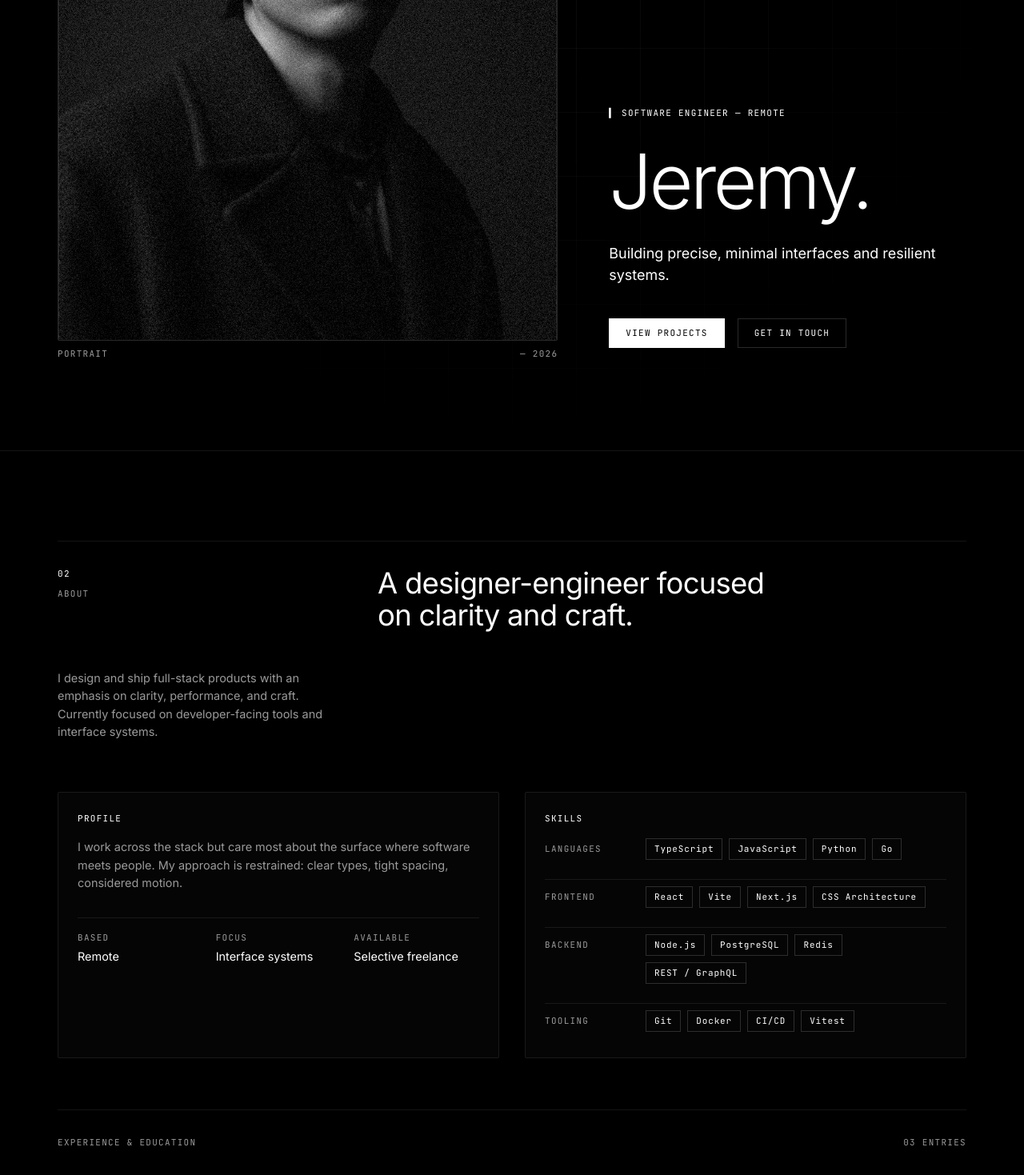
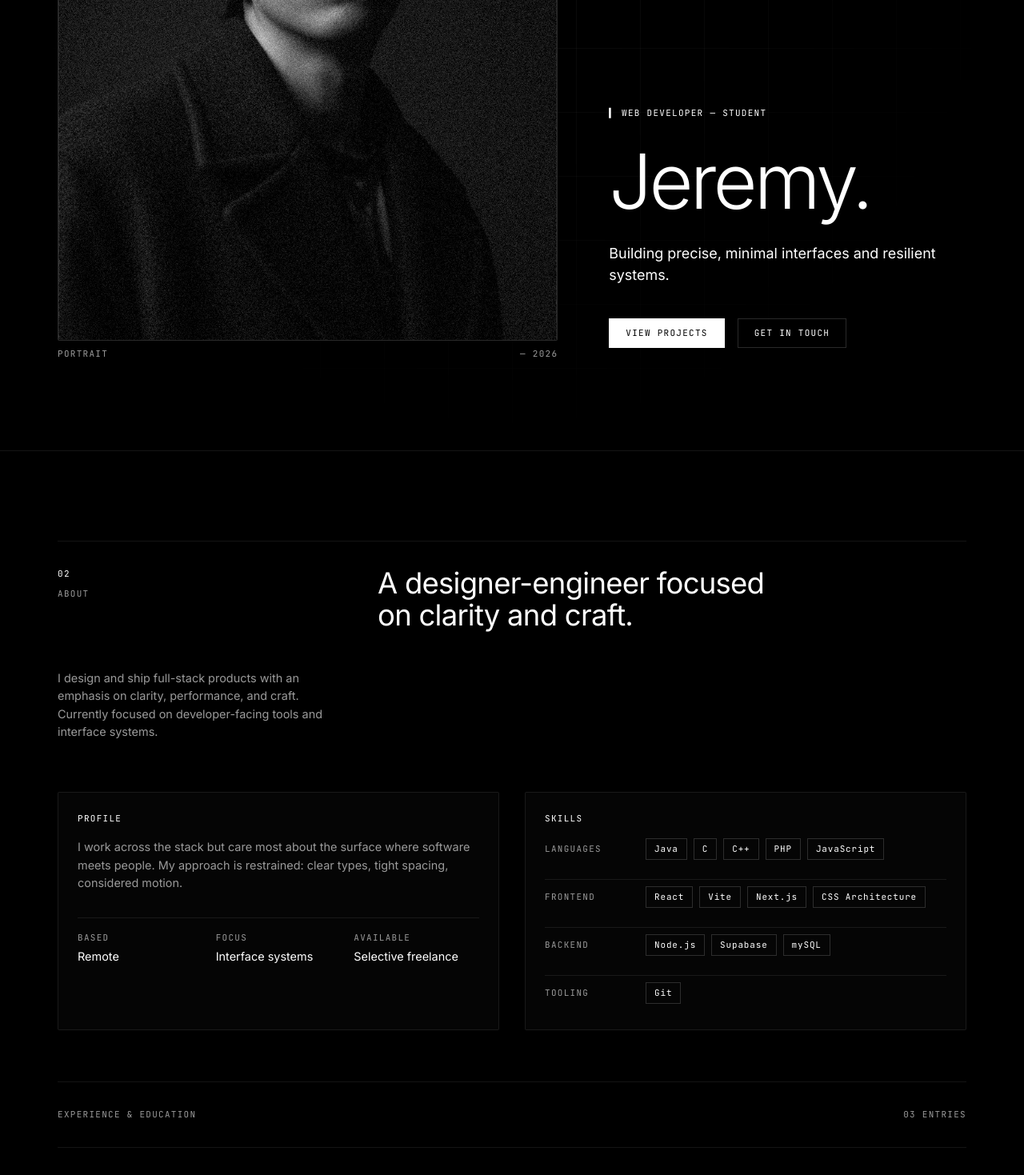
Before and after one commit to shiroshimazo/jrmy.sh, a React (Vite) app: page / in a window 1280 px wide. Shown: the part 500-1969 px from the top of the page at 80% size. Built offline with nearby package versions, Linux system fonts and the light colour scheme.

Commit message:
Update profile, skills, email, and social links

```diff
--- a/src/components/Hero.jsx
+++ b/src/components/Hero.jsx
@@ -48,7 +48,7 @@ export default function Hero() {
           animate="show"
         >
           <motion.span variants={item} className="label hero__eyebrow">
-            ▍ {profile.role} — {profile.location}
+            ▍ {profile.role} — {profile.status}
           </motion.span>
 
           <motion.h1 variants={item} className="display hero__display">
--- a/src/data/content.js
+++ b/src/data/content.js
@@ -1,23 +1,24 @@
 export const profile = {
   name: "Jeremy",
-  role: "Software Engineer",
+  role: "Web Developer",
+  status: "Student",
   tagline: "Building precise, minimal interfaces and resilient systems.",
   intro:
     "I design and ship full-stack products with an emphasis on clarity, performance, and craft. Currently focused on developer-facing tools and interface systems.",
   location: "Remote",
-  email: "shiroshiimazo@gmail.com",
+  email: "jrmymln@gmail.com",
   socials: [
-    { label: "GitHub", href: "https://github.com/" },
-    { label: "LinkedIn", href: "https://linkedin.com/" },
-    { label: "X", href: "https://x.com/" },
+    { label: "GitHub", href: "https://github.com/shiroshimazo" },
+    { label: "Instagram", href: "https://www.instagram.com/jrmymlna" },
+    { label: "LinkedIn", href: "https://www.linkedin.com/in/jrmymlna/" },
   ],
 };
 
 export const skills = [
-  { group: "Languages", items: ["TypeScript", "JavaScript", "Python", "Go"] },
+  { group: "Languages", items: ["Java", "C", "C++", "PHP", "JavaScript"] },
   { group: "Frontend", items: ["React", "Vite", "Next.js", "CSS Architecture"] },
-  { group: "Backend", items: ["Node.js", "PostgreSQL", "Redis", "REST / GraphQL"] },
-  { group: "Tooling", items: ["Git", "Docker", "CI/CD", "Vitest"] },
+  { group: "Backend", items: ["Node.js", "Supabase", "mySQL"] },
+  { group: "Tooling", items: ["Git"] },
 ];
 
 export const experience = [
```
